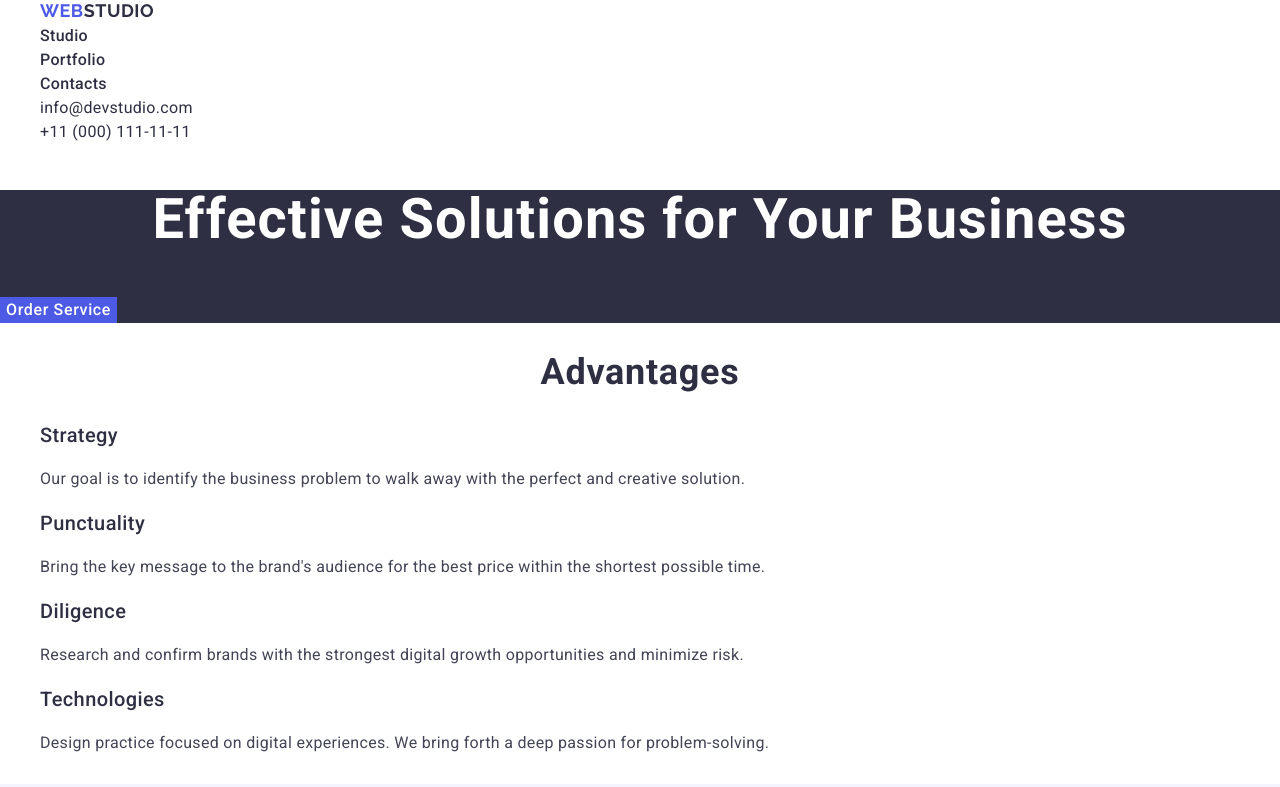
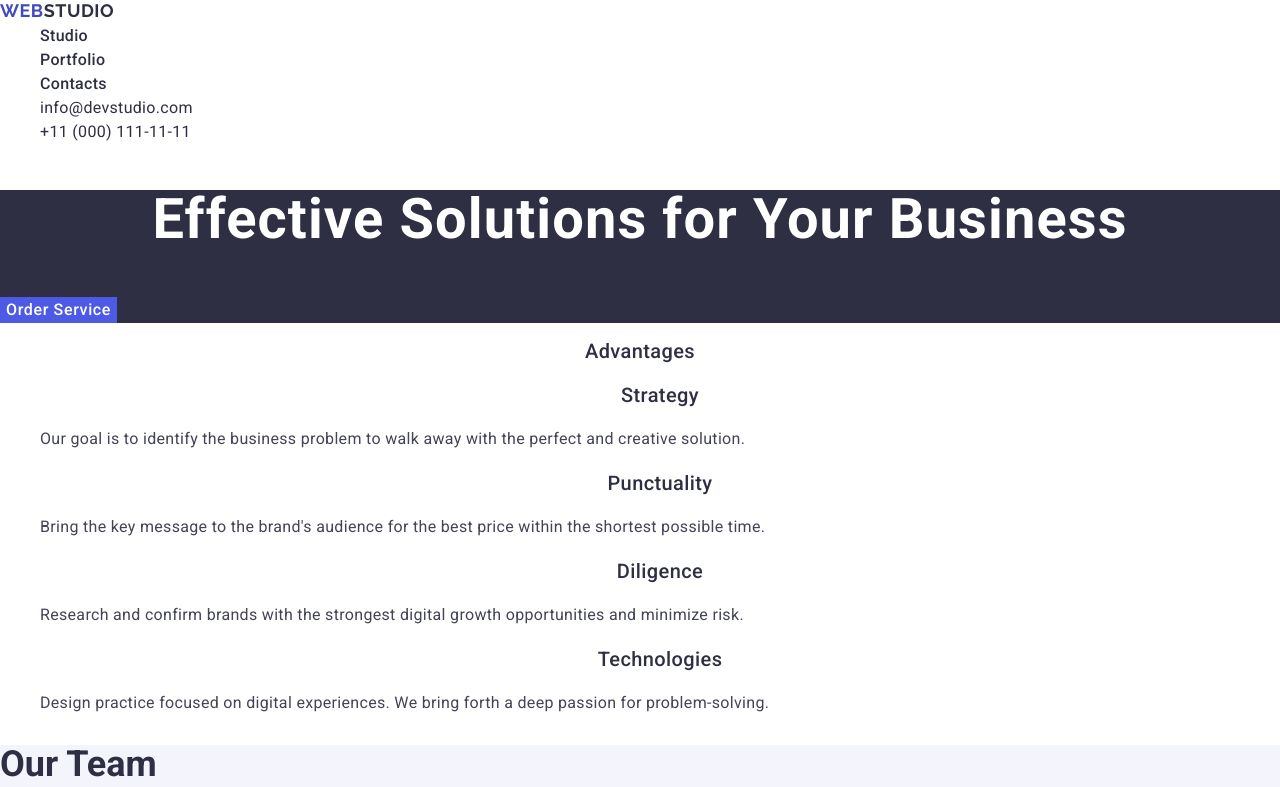
Before and after one commit to sofiiakhorunzha/goit-markup-hw-02, a plain HTML site: page index.html in a window 1280 px wide. Shown: the top 787 px of the page. Drawn offline with nearby package versions, Linux system fonts and the light colour scheme.

Commit message:
change mistakes

```diff
--- a/css/styles.css
+++ b/css/styles.css
@@ -18,6 +18,7 @@ sans-serif; */
     --font-family: "Roboto", sans-serif;
     --second-family: "Raleway", sans-serif;
 }
+
 
 ul {
     list-style: none;
@@ -48,7 +49,15 @@ body {
 .page-header { background-color: #fff;
 }
 
-.main-logo {
+.navigation-header {
+    background: var(--white);
+}
+
+.nav-list-header {
+    background: var(--white);
+}
+
+.logo {
     font-family: "Raleway", sans-serif;
     font-weight: 700;
         font-size: 18px;
@@ -57,8 +66,8 @@ body {
         text-transform: uppercase;
     color: #4d5ae5;
 }
-.main-logo:hover,
-.main-logo:focus {color: #404bbf;}
+.logo:hover,
+.logo:focus {color: #404bbf;}
 
 .part-logo {
     font-family: "Raleway", sans-serif;
@@ -69,7 +78,8 @@ body {
         text-transform: uppercase;
     color: #2e2f42;
 }
-
+.part-logo:hover,
+.part-logo:focus {color: #404bbf;}
 .nav-link {
     font-weight: 500;
     font-size: 16px;
@@ -123,7 +133,8 @@ font-family: var(--font-family);
 .order-button:hover,
 .order-button:focus {background: #404bbf}
 
-.second-title {font-family: var(--font-family);
+.hero-title {font-family: var(--font-family);
+    text-transform: capitalize;
     font-weight: 700;
     font-size: 36px;
     line-height: 1.11;
@@ -157,8 +168,18 @@ font-family: var(--font-family);
 
 .team {background: var(--cloud);
 }
+.team-title {font-family: var(--font-family);
+    text-transform: capitalize;
+    font-weight: 700;
+    font-size: 36px;
+    line-height: 1.11;
+    color: var(--navy-blue);
+}
+.team-list {
+    background: var(--white);
+}
 
-.team-list {
+.team-member {
     background: var(--white);
 }
 
@@ -188,6 +209,7 @@ font-family: var(--font-family);
 
 
 .portfolio-title {font-family: var(--font-family);
+    text-transform: capitalize;
     font-weight: 500;
     font-size: 20px;
     line-height: 1.2;
--- a/index.html
+++ b/index.html
@@ -11,13 +11,14 @@
 <link rel="stylesheet" href="https://cdnjs.cloudflare.com/ajax/libs/modern-normalize/3.0.1/modern-normalize.min.css">
 <link rel="stylesheet" href="./css/styles.css">
 
-<!-- #region header -->
+
 </head>
 <body>
+<!-- #region header -->
    <header class="page-header">
-    <nav>
-        <ul>
-            <li><a href="./index.html" class="main-logo">Web<span class="part-logo">Studio</span></a></li>
+    <nav class="navigation-header">
+        <a href="./index.html" class="logo">Web<span class="part-logo">Studio</span></a>
+        <ul class="nav-list-header">
             <li><a href="" class="nav-link">Studio</a></li>
             <li><a href="" class="nav-link">Portfolio</a></li>
             <li><a href="" class="nav-link">Contacts</a></li>
@@ -33,7 +34,7 @@
         </ul>
     </address>
    </header>
-<!-- #endregion header-->
+<!-- #endregion header -->
 
 <!-- #region hero -->
 <main>
@@ -45,7 +46,7 @@
 </section>
 
 <section>
-<h2 class="second-title">Advantages</h2>
+<h2 class="hero-title">Advantages</h2>
    <ul>
         <li>
             <h3 class="hero-title">Strategy</h3>
@@ -70,24 +71,24 @@
 <!-- #region team -->
 
    <section class="team">
-    <h2 class="second-title">Our Team</h2>
+    <h2 class="team-title">Our Team</h2>
     <ul class="team-list">
-        <li>
+        <li class="team-member">
             <img src="./images/mark-guerrero.jpg" alt="Mark Guerrero" width="264" />
             <h3 class="team-name">Mark Guerrero</h3>
             <p class="team-role">Product Designer</p>
         </li>
-        <li>
+        <li class="team-member">
             <img src="./images/tom-ford.jpg" alt="Tom Ford" width="264" />
             <h3 class="team-name">Tom Ford</h3>
             <p class="team-role">Frontend Developer</p>
         </li>
-        <li>
+        <li class="team-member">
             <img src="./images/camila-garcia.jpg" alt="Camila Garcia" width="264" />
             <h3 class="team-name">Camila Garcia</h3>
             <p class="team-role">Marketing</p>
         </li>
-        <li>
+        <li class="team-member">
             <img src="./images/daniel-wilson.jpg" alt="Daniel Wilson" width="264" />
             <h3 class="team-name">Daniel Wilson</h3>
             <p class="team-role">UI Designer</p>
@@ -165,7 +166,7 @@
 <!-- #region footer -->
 
    <footer class="footer">
-    <a class="main-logo" href="./index.html">Web<span class="part-footer-logo">Studio</span></a>
+    <a class="logo" href="./index.html">Web<span class="part-footer-logo">Studio</span></a>
     <p class="footer-text">Increase the flow of customers and sales for your business with digital marketing & growth solutions.</p>
    </footer>
 
```
